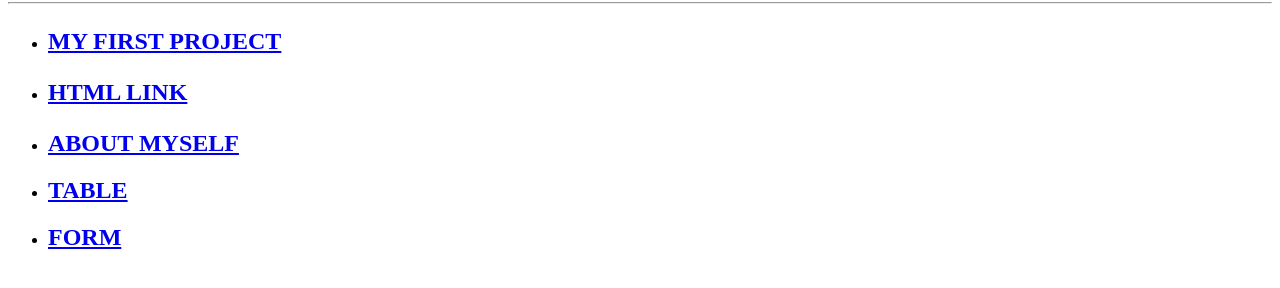
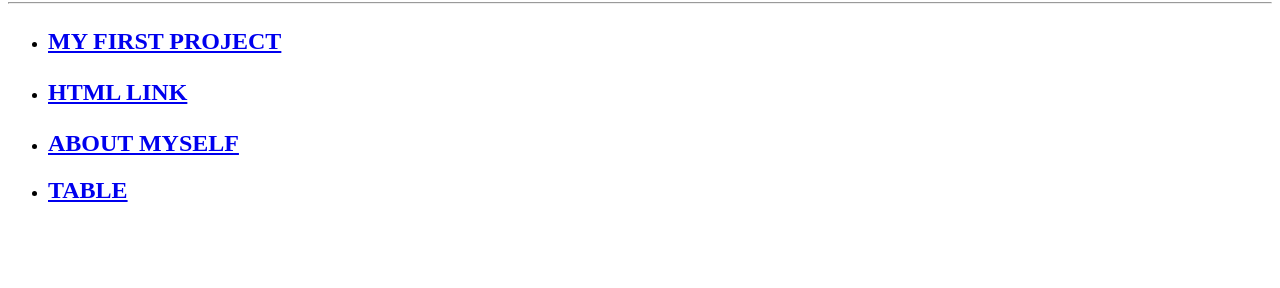
Before and after one commit to Rasheed17/Olamide, a plain HTML site: page index.html in a window 1280 px wide. Shown: the part 430-718 px from the top of the page. Drawn offline with Linux system fonts and the light colour scheme.

Commit message:
Update index.html

```diff
--- a/index.html
+++ b/index.html
@@ -33,11 +33,7 @@
      <h2><a href="TABLE.html">TABLE</a></h2>
  </p>
  </LI>
- <LI>
-       <p><h2>
-           <a href="FORM.HTML">FORM</a>
-       </h2></p>
-     </LI>
+
      </UL>
        </body>
 </html>
```
